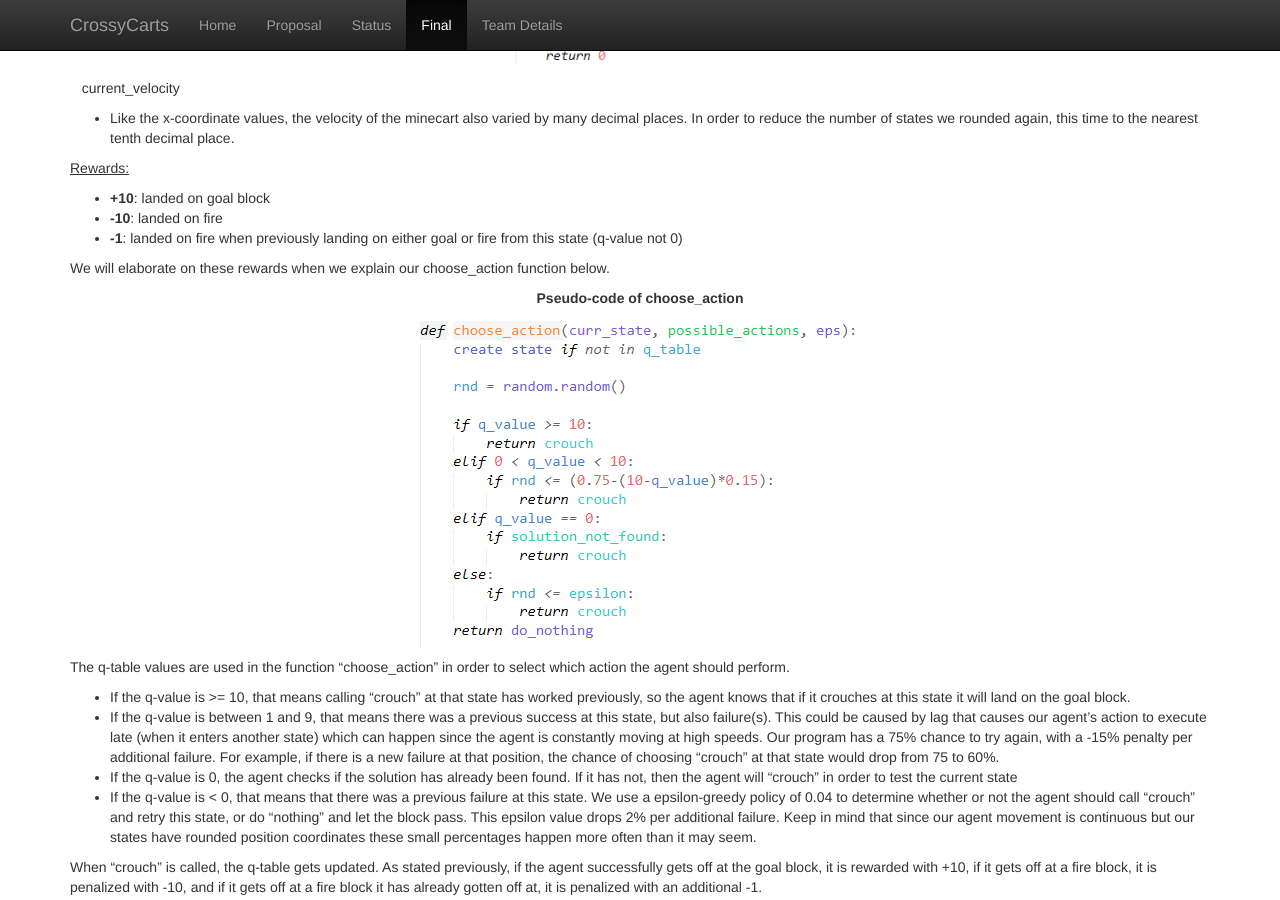
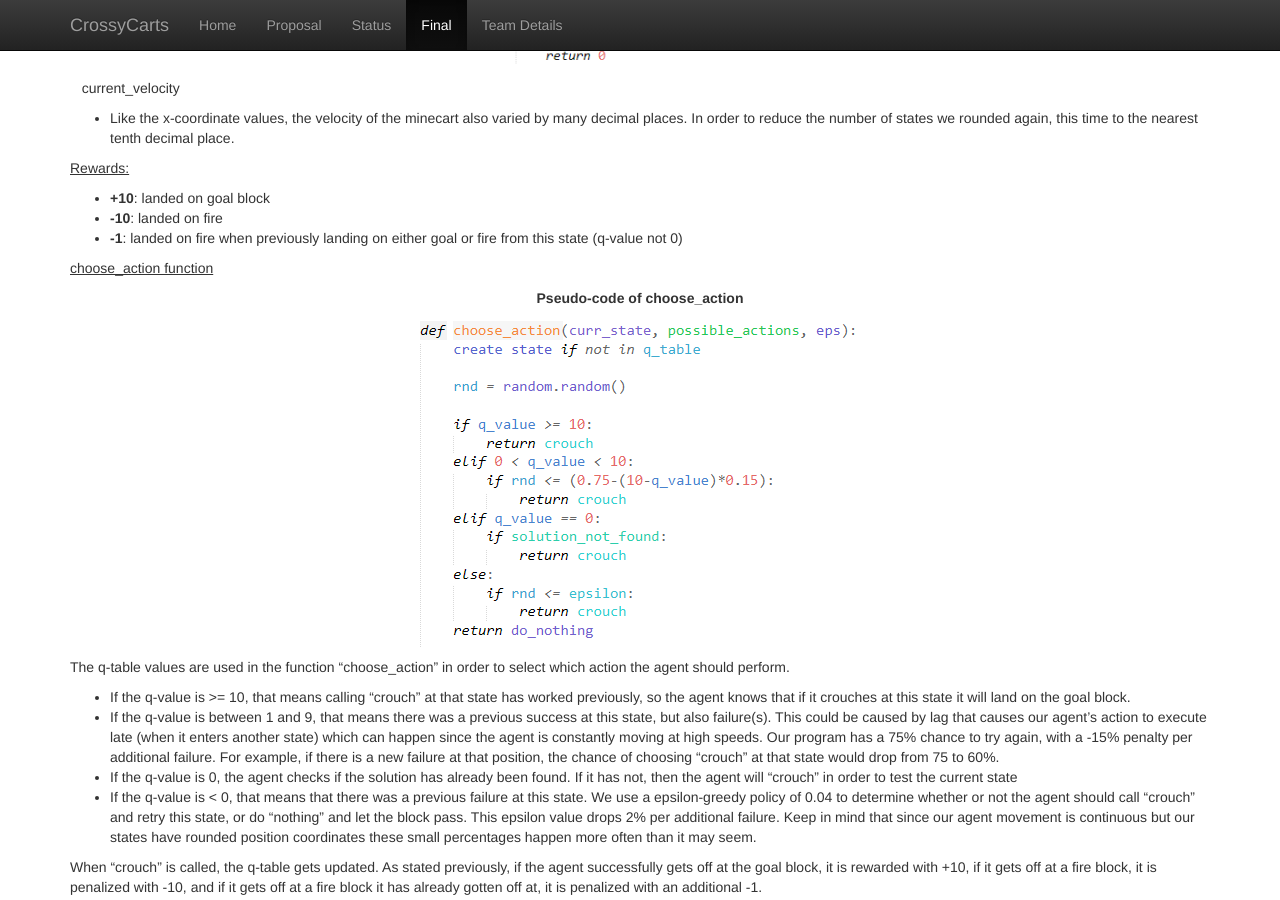
Before and after one commit to YINGDAT/CrossyCarts, a Jekyll site: the page built from docs/final.md, in a window 1280 px wide and 900 px high, scrolled down 1712 px. Built offline with Jekyll 4.4.1, drawn with Linux system fonts in a browser that asks for light colours.

Commit message:
Update final.md

```diff
--- a/docs/final.md
+++ b/docs/final.md
@@ -77,7 +77,8 @@
 * **-10**: landed on fire
 * **-1**: landed on fire when previously landing on either goal or fire from this state (q-value not 0)
 
-We will elaborate on these rewards when we explain our choose_action function below.
+
+<u>choose_action function</u>
 
 <p align="center">
 
@@ -146,7 +147,7 @@
 
 <p align="center">
 
-<img src="img/2_track_graph.png" width="350" height="350" /> &nbsp;&nbsp;&nbsp;&nbsp; <img src="img/3_track_graph.png" width="350" height="350" /> &nbsp;&nbsp;&nbsp;&nbsp; <img src="img/4_track_graph.png" width="350" height="350" />
+<img src="img/2_track_graph.png" width="370" height="370" /> &nbsp;&nbsp;&nbsp;&nbsp; <img src="img/3_track_graph.png" width="370" height="370" /> &nbsp;&nbsp;&nbsp;&nbsp; <img src="img/4_track_graph.png" width="370" height="370" />
 
 </p>
 
@@ -160,7 +161,11 @@
 
 The similar curves shown on each graph show where the agent comes to a stop and accelerate when hitting either end of the 20-block track. As you can see, the successful states are all around the same distance and velocity away from the goal block. This pattern shows that the agent can eventually solve any number of tracks.
 
+<p align="center">
+
 <strong>Figure 5: Example of Successful Gameplay Across 3 Tracks</strong>
+
+</p>
 
 </p>
 
```
